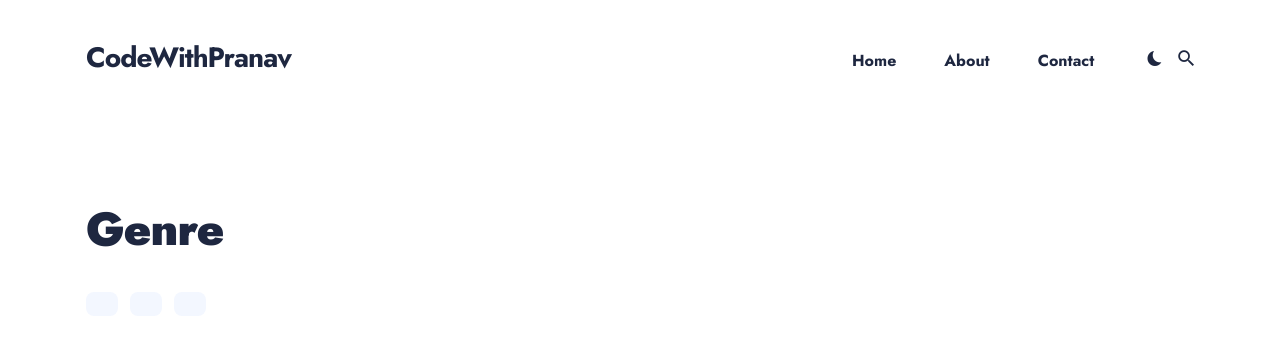
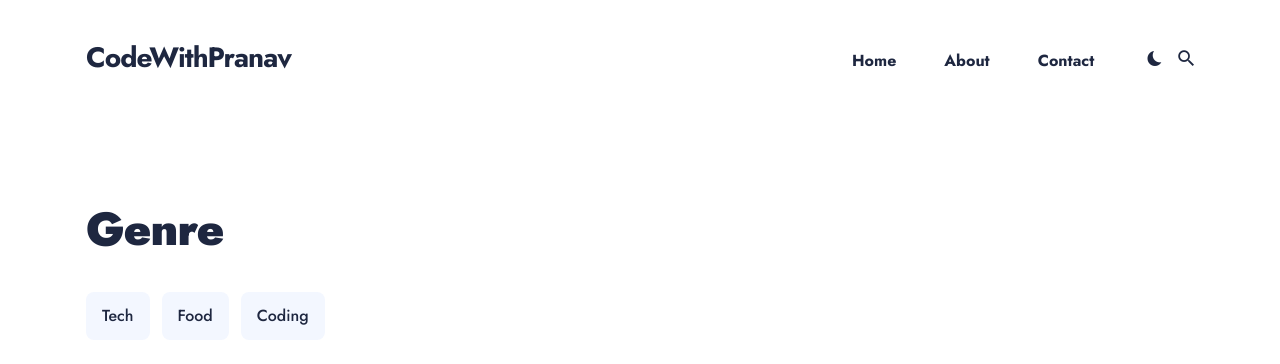
Before and after one commit to adityaraj2003/adityaraj2003.github.io, a Jekyll site: the page built from genre.html, in a window 1280 px wide. Shown: the top 364 px of the page. Built offline with Jekyll 4.4.1, drawn with Linux system fonts in a browser that asks for light colours; nearby versions of some CDN libraries.

Commit message:
Update genre.html

```diff
--- a/genre.html
+++ b/genre.html
@@ -21,8 +21,8 @@ title: Genre
             {% for tag in site.tags %}
 
 
-                 {% capture genre_name %}{{ genre | first }}{% endcapture %}
-                <li class="tag__item"><a href="#{{ genre_name | slugize }}" class="tag__link">{{ genre_name | slugize }}</a></li>
+                 {% capture tag_name %}{{ tag | first }}{% endcapture %}
+                <li class="tag__item"><a href="#{{ tag_name | slugize }}" class="tag__link">{{ tag_name | slugize }}</a></li>
 
 
 
```
